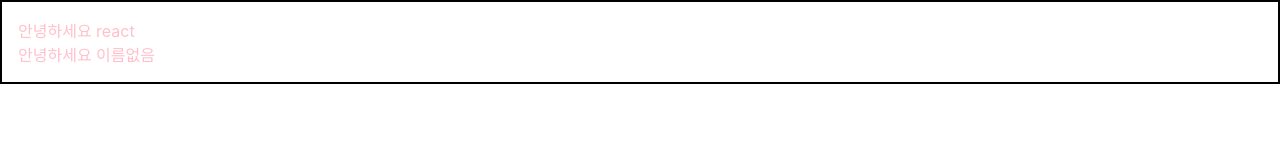
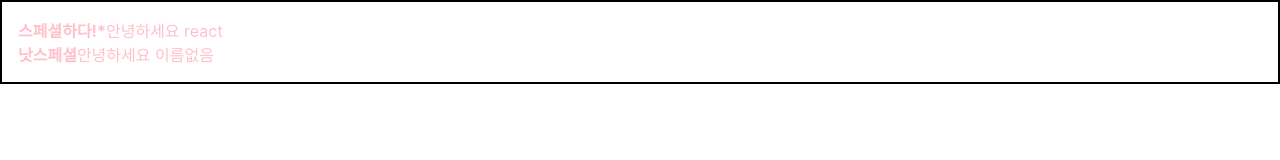
Before and after one commit to design-view/react, a React (Create React App) app: page / in a window 1280 px wide. Shown: the top 160 px of the page. Built offline with nearby package versions, Linux system fonts and the light colour scheme.

Commit message:
삼항연산자 실습

```diff
--- a/src/App.js
+++ b/src/App.js
@@ -6,7 +6,7 @@ import Wrapper from './Wrapper';
 function App() {
   return (
     <Wrapper>
-      <Hello name="react" color="pink"/>
+      <Hello name="react" color="pink" isSpecial={true} />
       <Hello color="pink"/>
     </Wrapper>
   );
--- a/src/Hello.js
+++ b/src/Hello.js
@@ -1,13 +1,17 @@
 //리엑트를 불러와서 사용하겠다.
 import React from 'react';
-//컴포넌트를 만들때는 함수형태와 클래스형태로 만들수 있음.
-//함수형태로 만들기 먼저!
-//컴포넌트 이름은 대문자로 시작!!!
-//html같지만 jsx임
-//세미콜론은 있어도 되고 없어도됨
-function Hello({color,name}) {
-    console.log(color,name)
-    return <div style={{color}}>안녕하세요 {name}</div>;
+
+function Hello({color,name,isSpecial}) {
+
+    return (
+        <div style={{color}}>
+            {/* 삼항연산자 또는 엔드 연산자를 사용하면됨 */}
+            {/* 값이 다를때는 삼항연산자를 사용 true일때만 출력하려면 &&연산자를 사용 */}
+            <b>{ isSpecial? '스페셜하다!': '낫스페셜'}</b>
+            { isSpecial && <b>*</b> }
+            안녕하세요 {name}
+        </div>
+    );
 }
 //Hello란 컴포넌트를 내보내기 export
 export default Hello;
--- a/src/Wrapper.js
+++ b/src/Wrapper.js
@@ -5,7 +5,6 @@ function Wrapper({ children }) {
         border: '2px solid black',
         padding: 16
     };
-    console.log(children);
     return <div style={style}>{ children }</div>
 }
 
```
